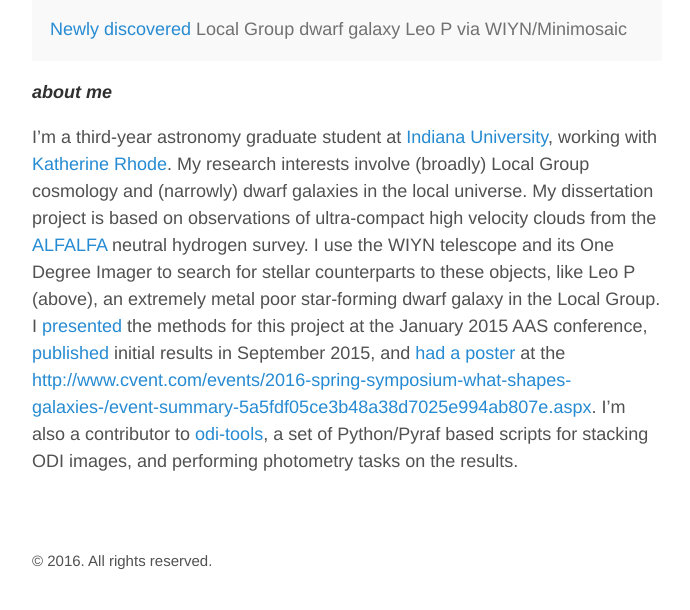
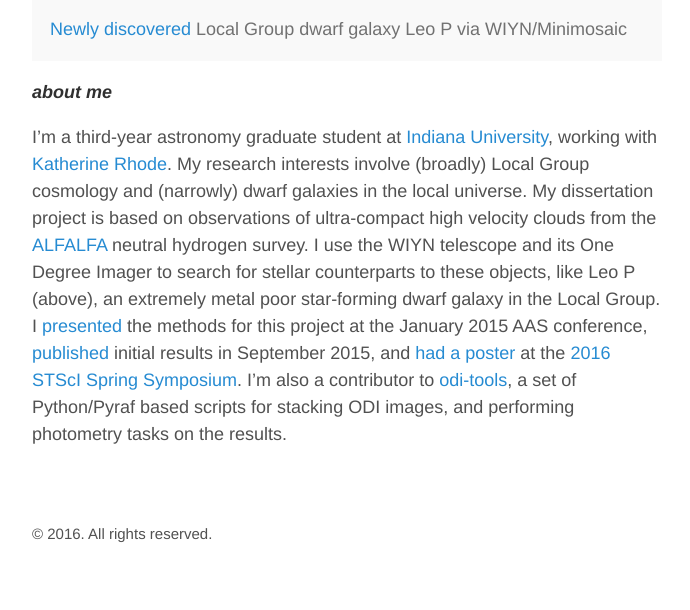
Before and after one commit to bjanesh/bjanesh.github.io, a Jekyll site: the page built from index.md, in a window 1280 px wide. Shown: the part 438-1048 px from the top of the page, without its empty margins (293-983 px from the left). Built offline with Jekyll 4.4.1, drawn with Linux system fonts in a browser that asks for light colours; nearby versions of some CDN libraries; after the commit the page ends 1021 px from its top, so only the background shows below that; some of the changed lines change nothing that is shown.

Commit message:
fix stsci link

```diff
--- a/index.md
+++ b/index.md
@@ -10,5 +10,5 @@ title:
 ***about me***
 
 I'm a third-year astronomy graduate student at [Indiana University](http://astro.indiana.edu), working with [Katherine Rhode](http://www.astro.indiana.edu/faculty/rhode.shtml).
-My research interests involve (broadly) Local Group cosmology and (narrowly) dwarf galaxies in the local universe. My dissertation project is based on observations of ultra-compact high velocity clouds from the [ALFALFA](http://egg.astro.cornell.edu/index.php/) neutral hydrogen survey. I use the WIYN telescope and its One Degree Imager to search for stellar counterparts to these objects, like Leo P (above), an extremely metal poor star-forming dwarf galaxy in the Local Group. I [presented](/media/aas15.poster.pdf) the methods for this project at the January 2015 AAS conference, [published](http://adsabs.harvard.edu/abs/2015ApJ...811...35J) initial results in September 2015, and [had a poster](/media/stsci16.poster.pdf) at the [http://www.cvent.com/events/2016-spring-symposium-what-shapes-galaxies-/event-summary-5a5fdf05ce3b48a38d7025e994ab807e.aspx](2016 STScI Spring Symposium).
+My research interests involve (broadly) Local Group cosmology and (narrowly) dwarf galaxies in the local universe. My dissertation project is based on observations of ultra-compact high velocity clouds from the [ALFALFA](http://egg.astro.cornell.edu/index.php/) neutral hydrogen survey. I use the WIYN telescope and its One Degree Imager to search for stellar counterparts to these objects, like Leo P (above), an extremely metal poor star-forming dwarf galaxy in the Local Group. I [presented](/media/aas15.poster.pdf) the methods for this project at the January 2015 AAS conference, [published](http://adsabs.harvard.edu/abs/2015ApJ...811...35J) initial results in September 2015, and [had a poster](/media/stsci16.poster.pdf) at the [2016 STScI Spring Symposium](http://www.cvent.com/events/2016-spring-symposium-what-shapes-galaxies-/event-summary-5a5fdf05ce3b48a38d7025e994ab807e.aspx).
 I'm also a contributor to [odi-tools](https://github.iu.edu/wjanesh/odi-tools), a set of Python/Pyraf based scripts for stacking ODI images, and performing photometry tasks on the results.
```
